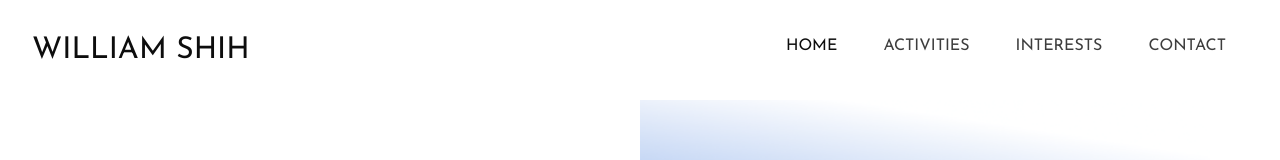
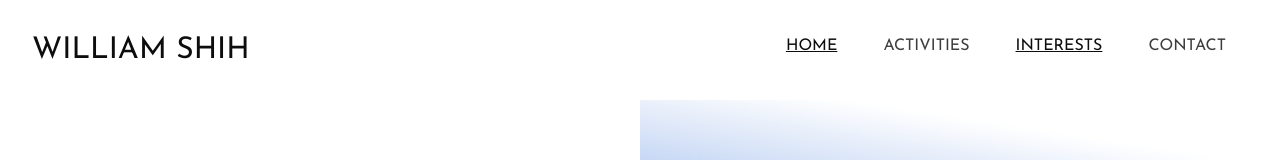
Before and after one commit to hicodingclub/sample-personal-website, an Angular app: page /interests/nature in a window 1280 px wide. Shown: the top 160 px of the page. Built offline with nearby package versions, Linux system fonts and the light colour scheme.

Commit message:
add page indication

```diff
--- a/src/app/app.component.css
+++ b/src/app/app.component.css
@@ -33,7 +33,8 @@
 }
 
 .navbar-light .navbar-nav .nav-link.active {
-    color: rgba(0, 0, 0, 1)
+    color: rgba(0, 0, 0, 1);
+    text-decoration: underline;
 }
 
 .nav-item {
--- a/src/app/app.component.html
+++ b/src/app/app.component.html
@@ -16,7 +16,7 @@
             <ul class="navbar-nav" data-toggle="collapse" data-target=".navbar-collapse.show">
                 <li class="nav-item"><a class="nav-link" [ngClass]="{'active': currentUrl === '' || currentUrl === '/' }" routerLinkActive="active" routerLink="/">HOME</a></li>
                 <li class="nav-item"><a class="nav-link" routerLinkActive="active" routerLink="/activities">ACTIVITIES</a></li>
-                <li class="nav-item"><a class="nav-link" routerLink="/interests">INTERESTS</a></li>
+                <li class="nav-item"><a class="nav-link" routerLinkActive="active" routerLink="/interests">INTERESTS</a></li>
                 <li class="nav-item"><a class="nav-link" routerLinkActive="active" routerLink="/contact">CONTACT</a></li>
             </ul>
         </div>
```
